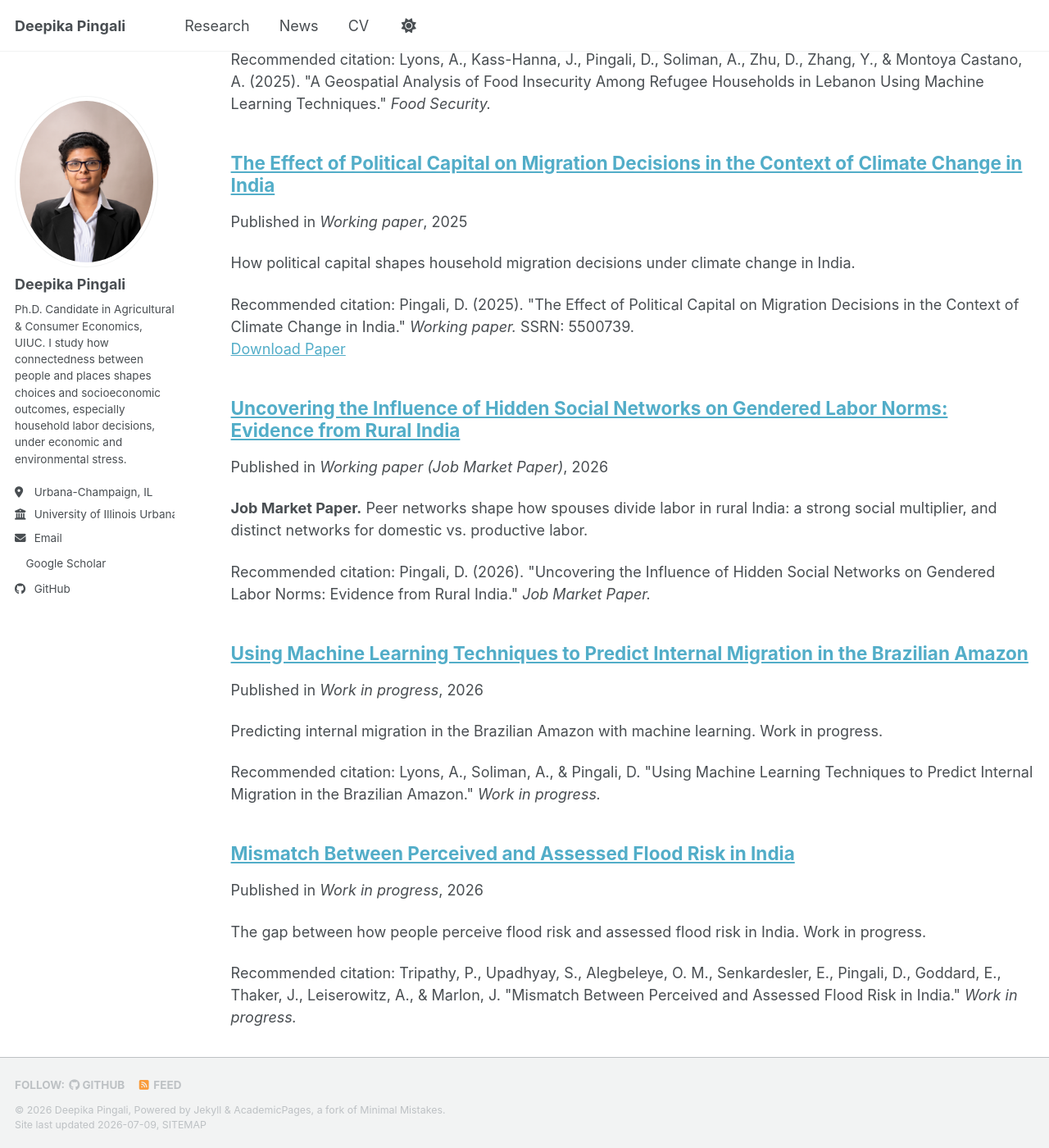
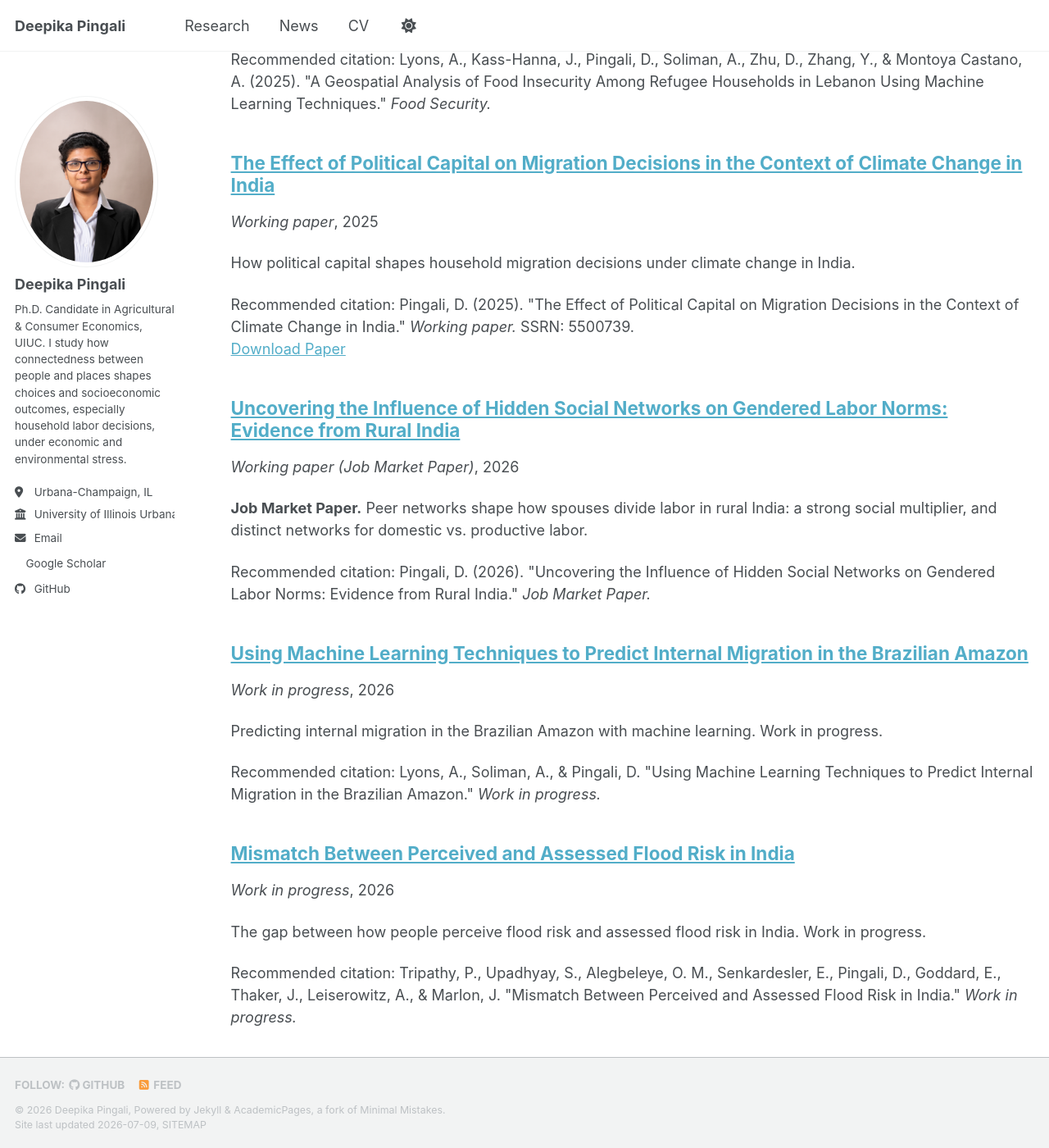
Before and after one commit to DeepikaPingali/deepikapingali.github.io, a Jekyll site: the page built from _pages/collection-archive.html, in a window 1280 px wide and 1400 px high, scrolled down 608 px. Shown: the whole window at 82% size. Built offline with Jekyll 4.4.1, drawn with Linux system fonts in a browser that asks for light colours; a style sheet for code colours, icons or effects is not loaded; some of the changed text lies outside the part shown.

Commit message:
Fix venue label for non-peer-reviewed publications

```diff
--- a/_includes/archive-single.html
+++ b/_includes/archive-single.html
@@ -41,7 +41,11 @@
         {% if post.collection == 'teaching' %}
           <p> {{ post.type }}, <i>{{ post.venue }}</i>, {{ post.date | default: "1900-01-01" | date: "%Y" }} </p>
         {% elsif post.collection == 'publications' %}
-          <p>Published in <i>{{ post.venue }}</i>, {{ post.date | default: "1900-01-01" | date: "%Y" }} </p>
+          {% if post.category == 'peer-reviewed' %}
+            <p>Published in <i>{{ post.venue }}</i>, {{ post.date | default: "1900-01-01" | date: "%Y" }} </p>
+          {% else %}
+            <p><i>{{ post.venue }}</i>, {{ post.date | default: "1900-01-01" | date: "%Y" }} </p>
+          {% endif %}
         {% elsif post.date %}
          <p class="page__date"><strong><i class="fa fa-fw fa-calendar" aria-hidden="true"></i> {{ site.data.ui-text[site.locale].date_label | default: "Published:" }}</strong> <time datetime="{{ post.date | default: "1900-01-01" | date_to_xmlschema }}">{{ post.date | default: "1900-01-01" | date: "%B %d, %Y" }}</time></p>
         {% endif %}
```
